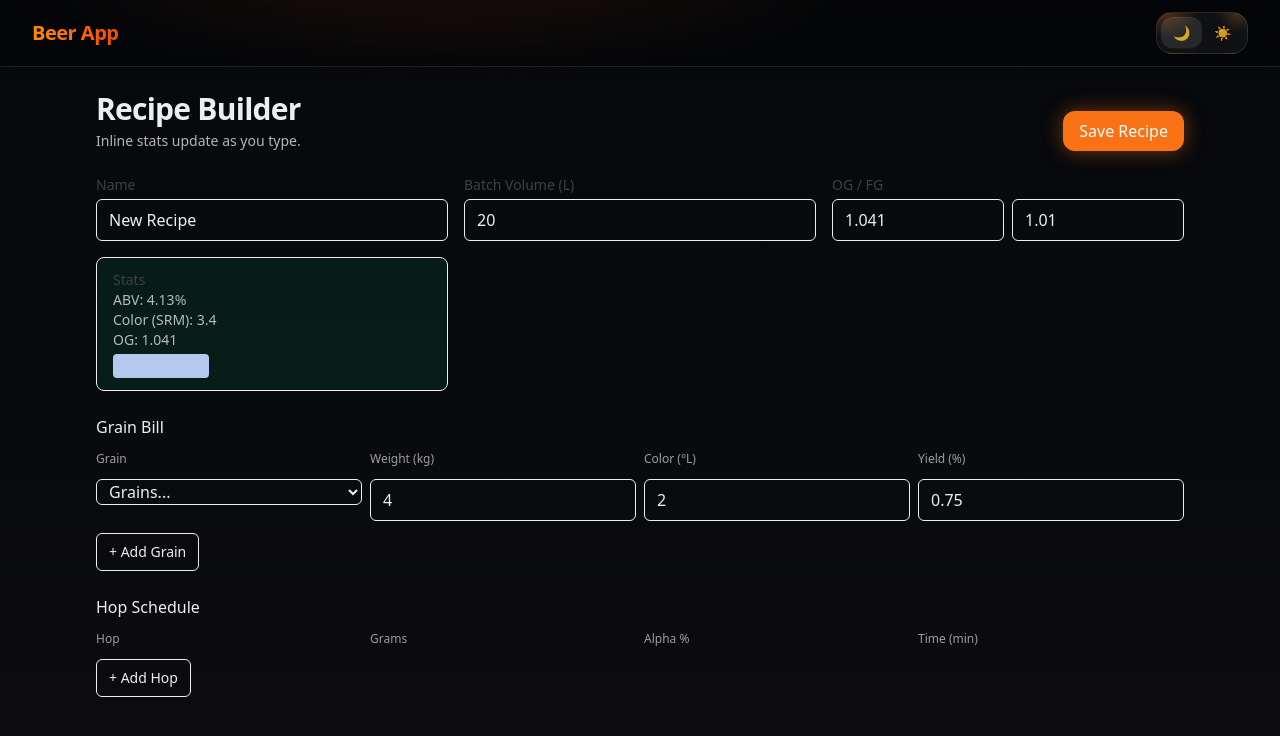
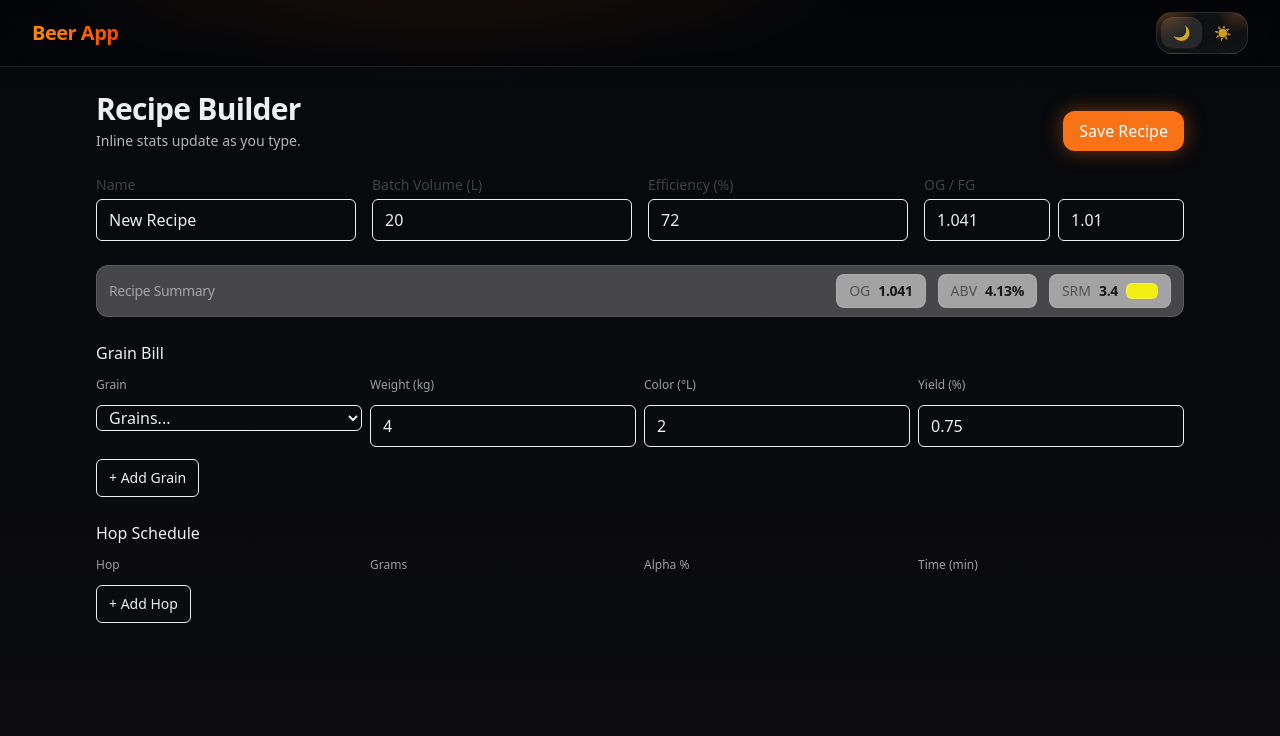
Before and after one commit to AngelsOB/BrewTool, a React (Vite) app: page /recipes in a window 1280 px wide. Shown: the top 736 px of the page. Built offline with nearby package versions, Linux system fonts and the light colour scheme.

Commit message:
(fix): fixed SRM calc to be closer to correct colours. Made summary bar sticky to header

```diff
--- a/src/pages/RecipeBuilder.tsx
+++ b/src/pages/RecipeBuilder.tsx
@@ -24,6 +24,7 @@ export default function RecipeBuilder() {
   const [name, setName] = useState("New Recipe");
   const [batchVolumeL, setBatchVolumeL] = useState(20);
   const [fg, setFg] = useState(1.01);
+  const [efficiencyPct, setEfficiencyPct] = useState(72); // brewhouse efficiency percentage
   const [grains, setGrains] = useState<GrainItem[]>([
     {
       id: crypto.randomUUID(),
@@ -74,12 +75,13 @@ export default function RecipeBuilder() {
         ogFromPoints(
           pointsFromGrainBill(
             grains.map((g) => ({ weightKg: g.weightKg, yield: g.yield })),
-            batchVolumeL
+            batchVolumeL,
+            efficiencyPct / 100
           )
         ),
         fg
       ),
-    [grains, batchVolumeL, fg]
+    [grains, batchVolumeL, fg, efficiencyPct]
   );
   const srm = useMemo(
     () => srmMoreyFromMcu(mcuFromGrainBill(grains, batchVolumeL)),
@@ -90,10 +92,11 @@ export default function RecipeBuilder() {
       ogFromPoints(
         pointsFromGrainBill(
           grains.map((g) => ({ weightKg: g.weightKg, yield: g.yield })),
-          batchVolumeL
+          batchVolumeL,
+          efficiencyPct / 100
         )
       ),
-    [grains, batchVolumeL]
+    [grains, batchVolumeL, efficiencyPct]
   );
   const color = useMemo(() => srmToHex(srm), [srm]);
 
@@ -127,7 +130,7 @@ export default function RecipeBuilder() {
         </button>
       </div>
 
-      <section className="grid grid-cols-1 sm:grid-cols-3 gap-4">
+      <section className="grid grid-cols-1 sm:grid-cols-4 gap-4">
         <label className="block">
           <div className="text-sm text-neutral-700 mb-1">Name</div>
           <input
@@ -144,6 +147,18 @@ export default function RecipeBuilder() {
             className="w-full rounded-md border px-3 py-2"
             value={batchVolumeL}
             onChange={(e) => setBatchVolumeL(Number(e.target.value))}
+          />
+        </label>
+        <label className="block">
+          <div className="text-sm text-neutral-700 mb-1">Efficiency (%)</div>
+          <input
+            type="number"
+            step="1"
+            min="40"
+            max="95"
+            className="w-full rounded-md border px-3 py-2"
+            value={efficiencyPct}
+            onChange={(e) => setEfficiencyPct(Number(e.target.value))}
           />
         </label>
         <label className="block">
@@ -171,19 +186,40 @@ export default function RecipeBuilder() {
             />
           </div>
         </label>
-        <div className="rounded-lg border bg-emerald-500/10 px-4 py-3">
-          <div className="text-sm text-neutral-700">Stats</div>
-          <div className="text-sm text-white/70">ABV: {abv.toFixed(2)}%</div>
-          <div className="text-sm text-white/70">
-            Color (SRM): {srm.toFixed(1)}
+      </section>
+
+      {/* Sticky summary bar (glass + warm accent) */}
+      <div className="mx-auto max-w-6xl">
+        <div className="flex items-center justify-between gap-3 rounded-xl border border-white/10 bg-white/40 px-3 py-2 shadow-soft ring-1 ring-neutral-900/5 supports-[backdrop-filter]:bg-white/25">
+          <div className="text-sm font-medium tracking-tight text-white/50">
+            Recipe Summary
           </div>
-          <div className="text-sm text-white/70">OG: {og.toFixed(3)}</div>
-          <div
-            className="h-6 w-24 rounded mt-1"
-            style={{ backgroundColor: color }}
-          />
+          <div className="flex items-center gap-3">
+            <div className="inline-flex items-center gap-2 rounded-lg border border-white/10 bg-white/50 px-3 py-1.5 text-sm shadow-soft">
+              <span className="text-neutral-600">OG</span>
+              <span className="font-semibold tracking-tight text-neutral-900">
+                {og.toFixed(3)}
+              </span>
+            </div>
+            <div className="inline-flex items-center gap-2 rounded-lg border border-white/10 bg-white/50 px-3 py-1.5 text-sm shadow-soft">
+              <span className="text-neutral-600">ABV</span>
+              <span className="font-semibold tracking-tight text-neutral-900">
+                {abv.toFixed(2)}%
+              </span>
+            </div>
+            <div className="inline-flex items-center gap-2 rounded-lg border border-white/10 bg-white/50 px-3 py-1.5 text-sm shadow-soft">
+              <span className="text-neutral-600">SRM</span>
+              <span className="font-semibold tracking-tight text-neutral-900">
+                {srm.toFixed(1)}
+              </span>
+              <span
+                className="h-4 w-8 shrink-0 rounded-md border border-white/20"
+                style={{ backgroundColor: color }}
+              />
+            </div>
+          </div>
         </div>
-      </section>
+      </div>
 
       <section className="space-y-3">
         <div className="font-medium">Grain Bill</div>
--- a/src/utils/calculations.ts
+++ b/src/utils/calculations.ts
@@ -48,14 +48,67 @@ export function srmMoreyFromMcu(mcu: number): number {
 }
 
 export function srmToHex(srm: number): string {
-  // Approximate SRM to RGB mapping based on empirical curve
+  // SRM -> Hex using a well-known SRM palette with linear interpolation.
+  // Clamped to [1, 40].
+  const stops: Array<{ s: number; hex: string }> = [
+    { s: 1, hex: "#F3F993" },
+    { s: 2, hex: "#F5F75C" },
+    { s: 3, hex: "#F6F513" },
+    { s: 4, hex: "#EAE615" },
+    { s: 5, hex: "#E0D01B" },
+    { s: 6, hex: "#D5BC26" },
+    { s: 7, hex: "#CDAA37" },
+    { s: 8, hex: "#C1963C" },
+    { s: 9, hex: "#BE8C3A" },
+    { s: 10, hex: "#BE823A" },
+    { s: 12, hex: "#C17A37" },
+    { s: 14, hex: "#BF7138" },
+    { s: 15, hex: "#BC6733" },
+    { s: 17, hex: "#B26033" },
+    { s: 18, hex: "#A85839" },
+    { s: 20, hex: "#985336" },
+    { s: 24, hex: "#8D4C32" },
+    { s: 26, hex: "#7C452D" },
+    { s: 30, hex: "#6B3A1E" },
+    { s: 35, hex: "#5D341A" },
+    { s: 40, hex: "#4E2A0C" },
+  ];
+
   const clamp = (v: number, min: number, max: number) =>
     Math.max(min, Math.min(max, v));
-  const r = clamp(255 * Math.exp(-0.1 * srm), 0, 255);
-  const g = clamp(255 * Math.exp(-0.07 * srm), 0, 255);
-  const b = clamp(255 * Math.exp(-0.02 * srm), 0, 255);
-  const toHex = (n: number) => Math.round(n).toString(16).padStart(2, "0");
-  return `#${toHex(r)}${toHex(g)}${toHex(b)}`;
+  const sr = clamp(srm, 1, 40);
+
+  const hexToRgb = (hex: string): [number, number, number] => {
+    const h = hex.replace("#", "");
+    const r = parseInt(h.substring(0, 2), 16);
+    const g = parseInt(h.substring(2, 4), 16);
+    const b = parseInt(h.substring(4, 6), 16);
+    return [r, g, b];
+  };
+  const rgbToHex = (r: number, g: number, b: number): string => {
+    const to = (n: number) => Math.round(n).toString(16).padStart(2, "0");
+    return `#${to(r)}${to(g)}${to(b)}`;
+  };
+
+  // Find bounding stops
+  let lower = stops[0];
+  let upper = stops[stops.length - 1];
+  for (let i = 0; i < stops.length; i++) {
+    if (stops[i].s <= sr) lower = stops[i];
+    if (stops[i].s >= sr) {
+      upper = stops[i];
+      break;
+    }
+  }
+  if (lower.s === upper.s) return lower.hex;
+
+  const t = (sr - lower.s) / (upper.s - lower.s);
+  const [lr, lg, lb] = hexToRgb(lower.hex);
+  const [ur, ug, ub] = hexToRgb(upper.hex);
+  const r = lr + (ur - lr) * t;
+  const g = lg + (ug - lg) * t;
+  const b = lb + (ub - lb) * t;
+  return rgbToHex(r, g, b);
 }
 
 // OG from grain bill (auto)
```
